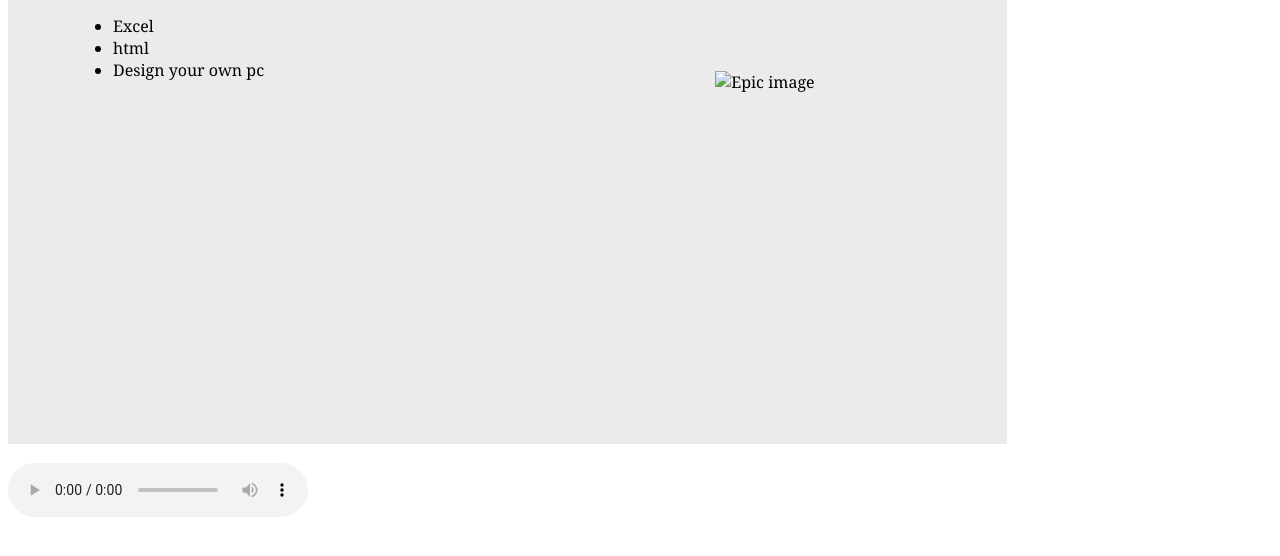
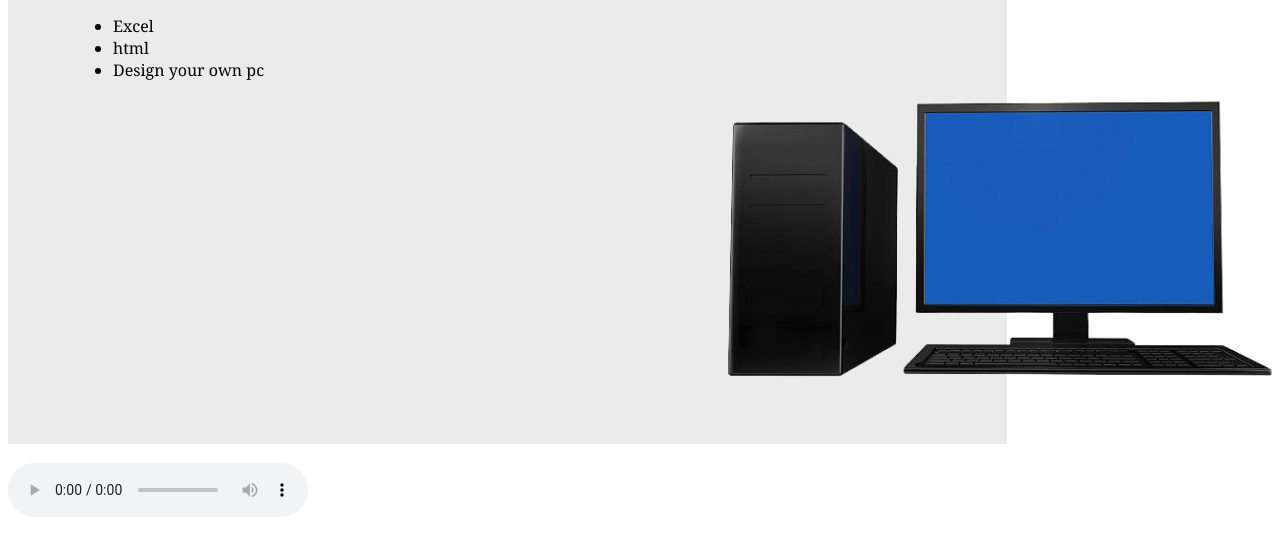
Before and after one commit to repliuser/Myrepl1, a plain HTML site: page index.html in a window 1280 px wide. Shown: the part 148-704 px from the top of the page. Drawn offline with Linux system fonts and the light colour scheme.

Commit message:
Update index.html

```diff
--- a/index.html
+++ b/index.html
@@ -6,7 +6,7 @@
   <meta name="viewport" content="width=device-width, initial-scale=1.0">
   <title>Arthur's Website</title>
   <link href="style.css" rel="stylesheet" type="text/css">
-  <link rel="icon" type="image/png" href="FrckingImages/IMG_0309.png">
+  <link rel="icon" type="image/png" href="IMG_0309.png">
 </head>
 
 <body>
@@ -22,7 +22,7 @@
       <li>Excel</li>
       <li>html</li>
       <li>Design your own pc</li>
-      <img src="FrckingImages/IMG_0311.png" alt="Epic image" class="epicimage1">
+      <img src="IMG_0311.png" alt="Epic image" class="epicimage1">
     </ul>
   </div>
   <audio controls autoplay>
```
